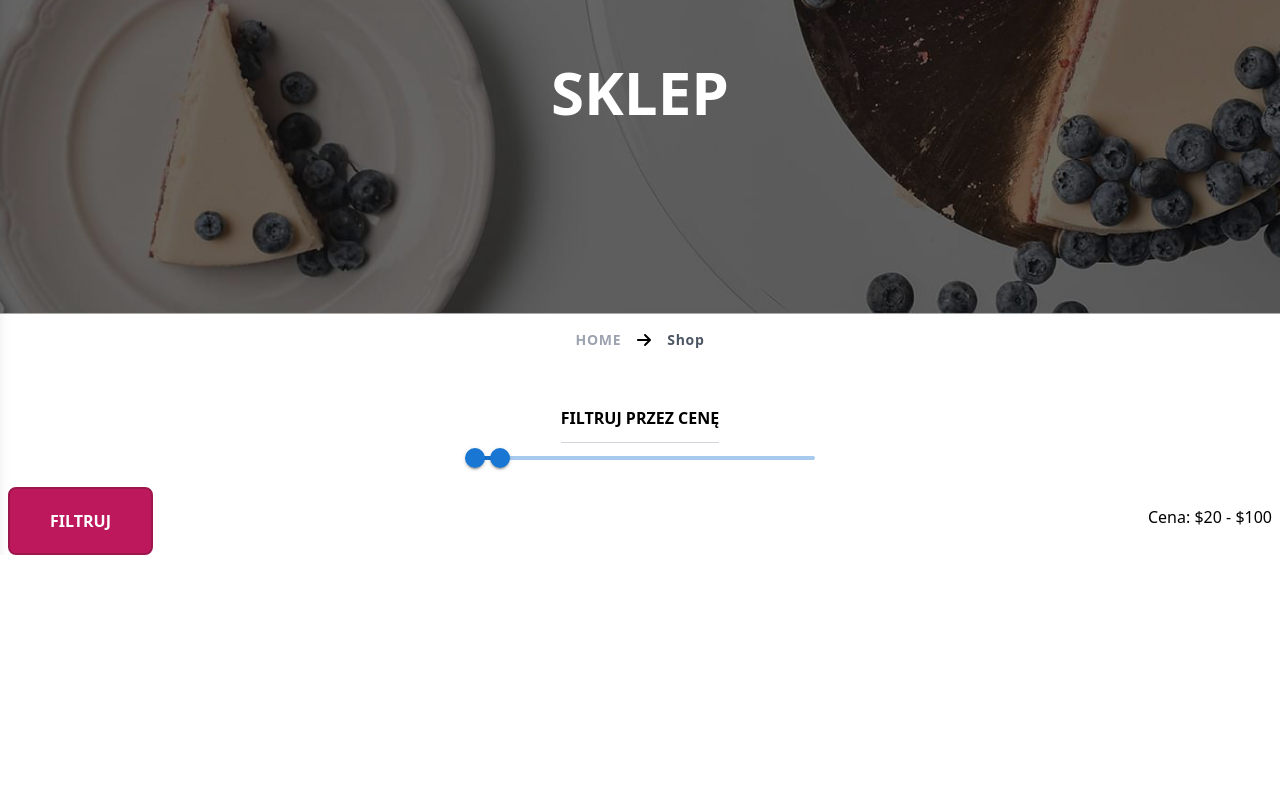
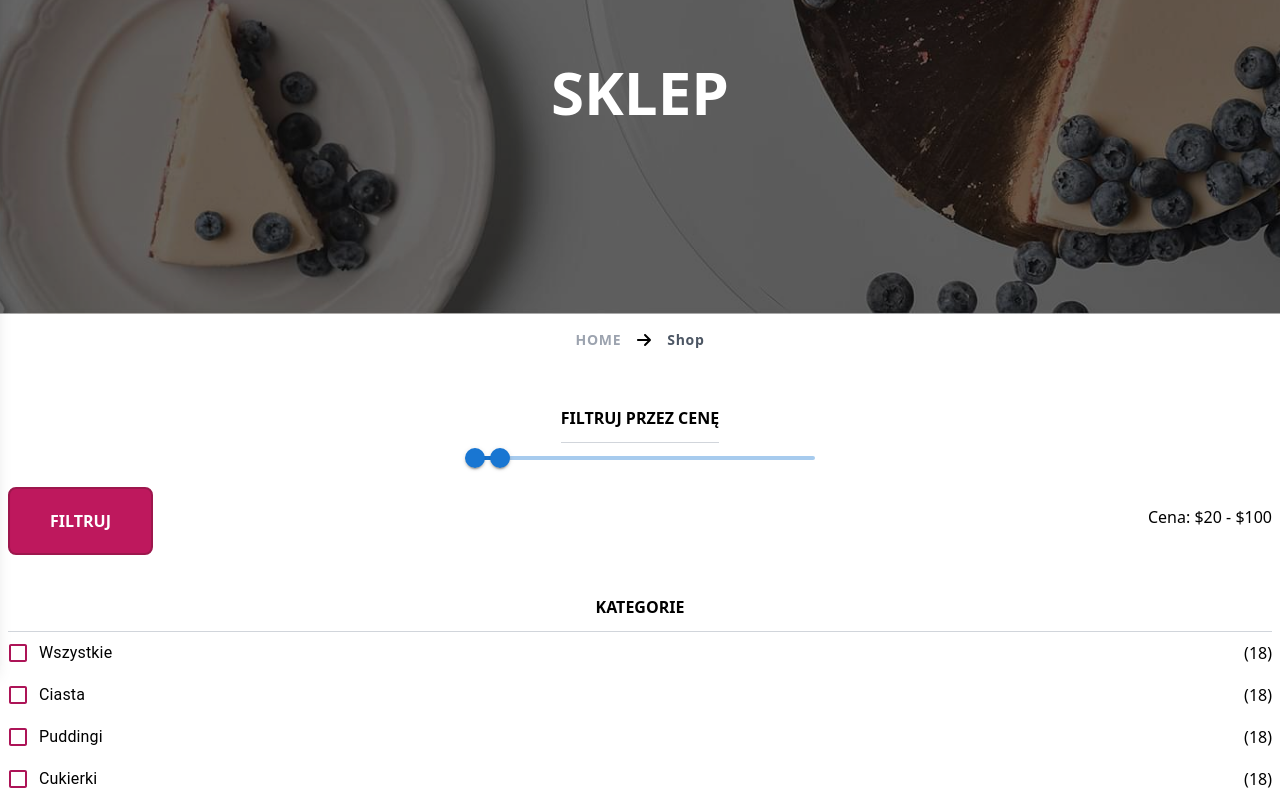
Before and after one commit to frooooooo7/Bakery---website, a React (Vite) app: page /sklep in a window 1280 px wide. Shown: the part 298-1098 px from the top of the page. Before the commit the page ends 853 px from the top, so only its background shows below. Built offline with nearby package versions, Linux system fonts and the light colour scheme.

Commit message:
Created filters for category of food.

```diff
--- /dev/null
+++ b/src/pages/Shop/components/CheckboxLabels.tsx
@@ -0,0 +1,27 @@
+import FormGroup from '@mui/material/FormGroup';
+import FormControlLabel from '@mui/material/FormControlLabel';
+import Checkbox from '@mui/material/Checkbox';
+import { pink } from '@mui/material/colors';
+
+export default function CheckboxLabels() {
+    return (
+        <FormGroup>
+            <div className='flex items-center justify-between'>
+                <FormControlLabel control={<Checkbox sx={{color: pink[800],'&.Mui-checked': {color: pink[600],},}}/>} label="Wszystkie" />
+                <h1>(18)</h1>
+            </div>
+            <div className='flex items-center justify-between'>
+                <FormControlLabel control={<Checkbox sx={{color: pink[800],'&.Mui-checked': {color: pink[600],},}}/>} label="Ciasta" />
+                <h1>(18)</h1>
+            </div>
+            <div className='flex items-center justify-between'>
+                <FormControlLabel control={<Checkbox sx={{color: pink[800],'&.Mui-checked': {color: pink[600],},}}/>} label="Puddingi" />
+                <h1>(18)</h1>
+            </div>
+            <div className='flex items-center justify-between'>
+                <FormControlLabel control={<Checkbox sx={{color: pink[800],'&.Mui-checked': {color: pink[600],},}}/>} label="Cukierki" />
+                <h1>(18)</h1>
+            </div>
+        </FormGroup>
+    );
+}
--- a/src/pages/Shop/sections/Filters.tsx
+++ b/src/pages/Shop/sections/Filters.tsx
@@ -1,5 +1,6 @@
 import { useState } from "react";
 import RangeSlider from "../components/RangeSlider";
+import CheckboxLabels from "../components/CheckboxLabels";
 
 const Filters = () => {
   const [rangeValue, setRangeValue] = useState<number[]>([20, 100]);
@@ -19,6 +20,10 @@ const Filters = () => {
             <h1>Cena: ${rangeValue[0]} - ${rangeValue[1]}</h1>
           </div>
         </div>
+        <div>
+          <h1 className="mt-10 text-center font-bold border-b border-gray-300 pb-3 uppercase">Kategorie</h1>
+           <CheckboxLabels/>
+        </div>
       </div>
     </section>
   );
```
